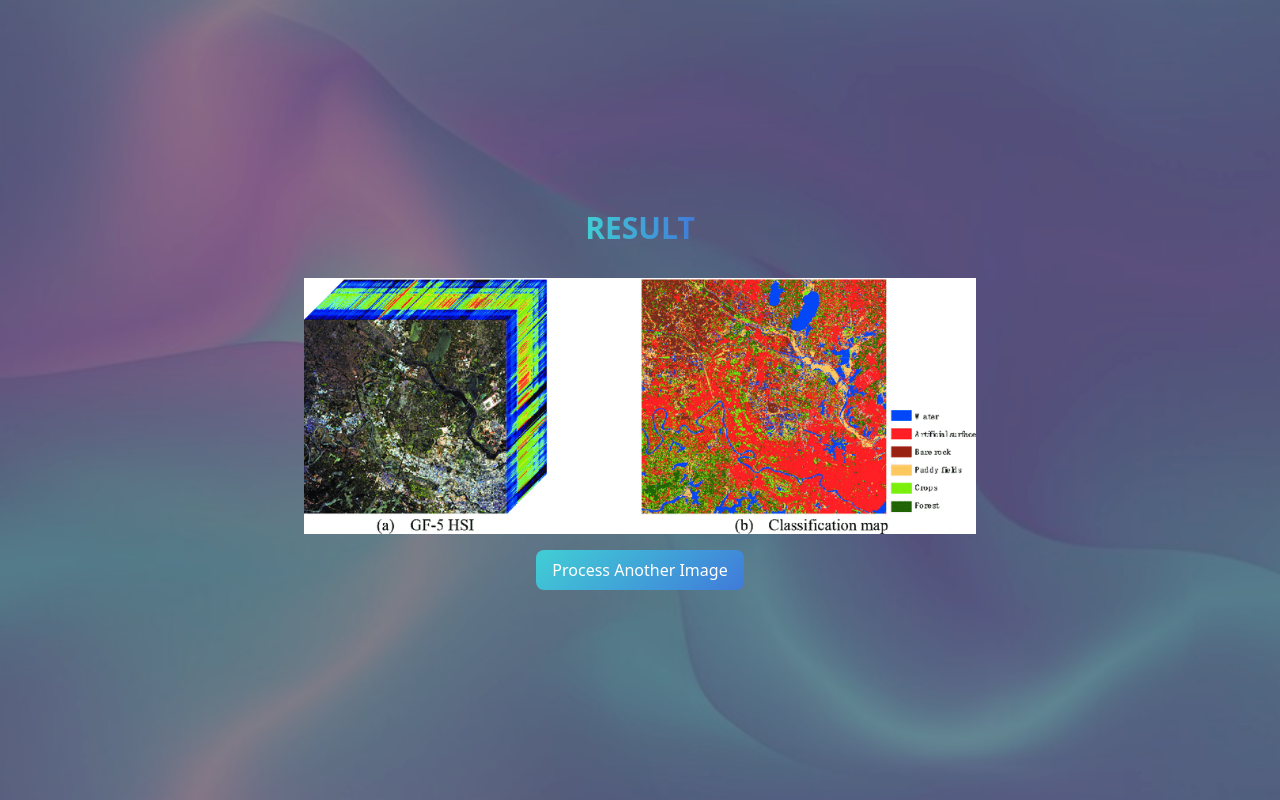
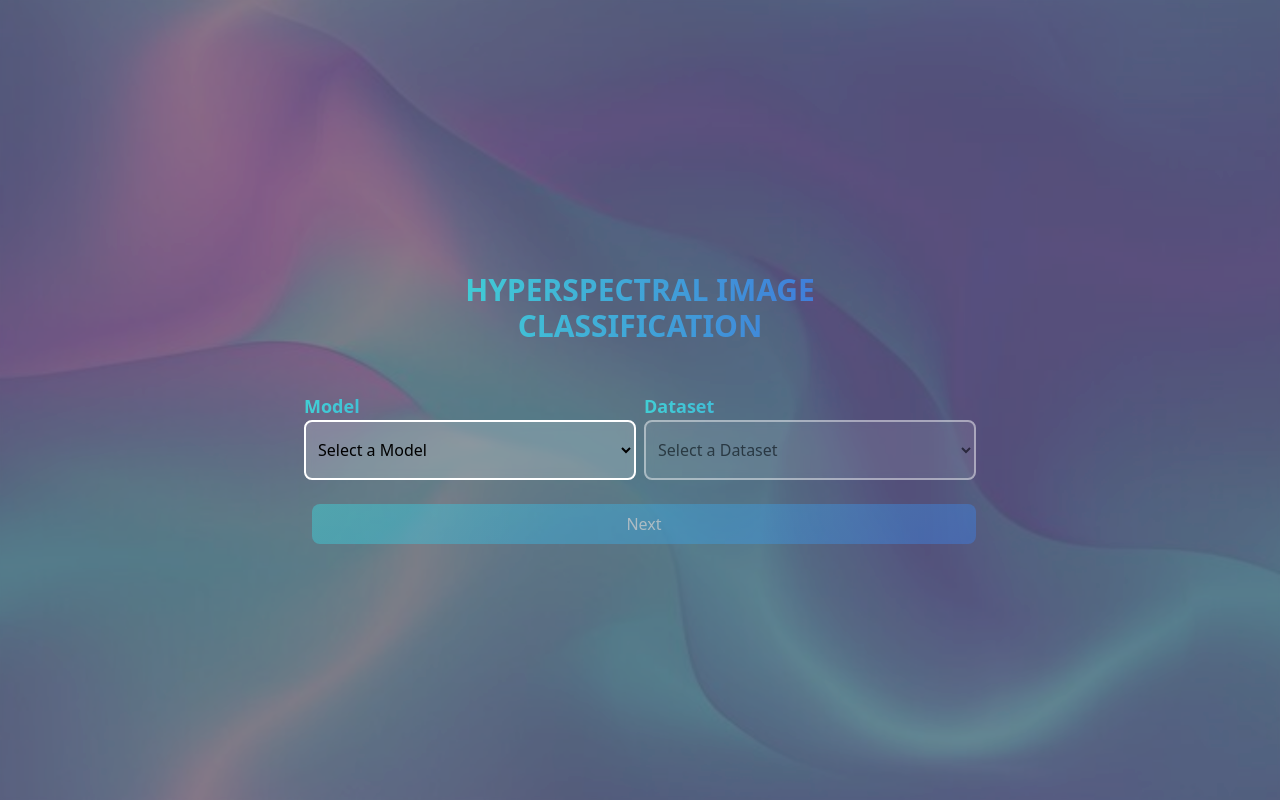
Before and after one commit to devjsrana/hyperspectral-image-classification, a React (Vite) app: page / in a window 1280 px wide. Built offline with nearby package versions, Linux system fonts and the light colour scheme.

Commit message:
Add ModelDatasetSelector component and update Result and ModelSelectorPage

```diff
--- a/src/App.tsx
+++ b/src/App.tsx
@@ -3,12 +3,18 @@ import Result from "./components/Result";
 import ModelSelectorPage from "./pages/ModelSelectorPage";
 
 function App() {
-  const [resultImage, setResultImage] = useState<string | undefined>("test");
+  const [resultImage, setResultImage] = useState<string | undefined>(undefined);
+
+  console.log(resultImage);
 
   return (
     <>
       {resultImage ? (
-        <Result onClear={() => setResultImage(undefined)} />
+        <Result
+          onClear={() => setResultImage(undefined)}
+          inputImage={resultImage}
+          resultImage={resultImage}
+        />
       ) : (
         <ModelSelectorPage onSubmit={setResultImage} />
       )}
--- /dev/null
+++ b/src/components/ModelDatasetSelector.tsx
@@ -0,0 +1,57 @@
+import SelectCard from "./SelectCard";
+
+const modelList = [
+  {
+    id: "SVM",
+    name: "SVM",
+    description: "SVM",
+  },
+  {
+    id: "3D_CNN",
+    name: "3D CNN",
+    description: "3D CNN",
+  },
+];
+const datasetList = [
+  {
+    id: "Indian_Pine",
+    name: "Indian Pine",
+    description: "Indian Pine",
+  },
+  {
+    id: "xyz",
+    name: "xyz",
+    description: "xyz",
+  },
+];
+
+type Props = {
+  onSelectModel: (id: string) => void;
+  onSelectDataset: (id: string) => void;
+  selectedModel: string | null;
+  selectedDataset: string | null;
+};
+
+const ModelDatasetSelector = (props: Props) => {
+  return (
+    <div className="grid grid-cols-1 md:grid-cols-2 gap-2">
+      <SelectCard
+        title="Model"
+        options={modelList}
+        value={props.selectedModel || undefined}
+        onSelect={props.onSelectModel}
+        placeholder="Select a Model"
+      />
+      <SelectCard
+        title="Dataset"
+        options={datasetList}
+        value={props.selectedDataset || undefined}
+        onSelect={props.onSelectDataset}
+        placeholder="Select a Dataset"
+        disabled={!props.selectedModel}
+      />
+    </div>
+  );
+};
+
+export default ModelDatasetSelector;
--- a/src/components/Result.tsx
+++ b/src/components/Result.tsx
@@ -1,6 +1,8 @@
 import { resultImage } from "../constants/images";
 type Props = {
   onClear?: () => void;
+  resultImage?: string;
+  inputImage?: string;
 };
 
 const Result = (props: Props) => {
@@ -9,7 +11,32 @@ const Result = (props: Props) => {
       <h1 className="text-xl sm:text-3xl font-bold text-center mx-auto mb-8 uppercase text-gradient">
         Result
       </h1>
-      <img src={resultImage} alt="" className="w-full max-w-2xl" />
+      <div className="grid md:grid-cols-2 gap-4">
+        <div>
+          <img
+            src={props.inputImage || resultImage}
+            alt=""
+            className="w-full max-w-2xl"
+          />
+          <p className="text-center md:text-xl">Input Image</p>
+        </div>
+        <div>
+          <img
+            src={props.resultImage || resultImage}
+            alt=""
+            className="w-full max-w-2xl"
+          />
+          <p className="text-center text-xl">Output Image</p>
+        </div>
+      </div>
+      <div className="text-center">
+        <div>
+          Accuracy: <span>95%</span>
+        </div>
+        <div>
+          Total response time: <span>20s</span>
+        </div>
+      </div>
 
       <button className="btn btn-gradient  mt-4" onClick={props.onClear}>
         Process Another Image
--- /dev/null
+++ b/src/components/SelectCard.tsx
@@ -0,0 +1,41 @@
+type Props = {
+  options: {
+    id: string;
+    name: string;
+    description: string;
+  }[];
+  title: string;
+  onSelect?: (value: string) => void;
+  value?: string;
+  placeholder?: string;
+  disabled?: boolean;
+};
+
+const SelectCard = (props: Props) => {
+  return (
+    <div className="w-full grid">
+      <h2 className="text-lg font-bold text-gradient">{props.title}</h2>
+      <select
+        value={props.value}
+        className={`selector-card outline-none !px-2 ${
+          props.disabled && "opacity-50"
+        }`}
+        onChange={(e) => {
+          if (props.onSelect) {
+            props.onSelect(e.target.value);
+          }
+        }}
+        disabled={props.disabled}
+      >
+        <option value={""}>{props.placeholder}</option>
+        {props.options.map((item) => (
+          <option key={item.id} value={item.id} className="w-full ">
+            {item.name}
+          </option>
+        ))}
+      </select>
+    </div>
+  );
+};
+
+export default SelectCard;
--- a/src/components/Upload.tsx
+++ b/src/components/Upload.tsx
@@ -10,6 +10,7 @@ const Upload = (props: Props) => {
 
   const handleFileChange = (e: React.ChangeEvent<HTMLInputElement>) => {
     const file = e.target.files?.[0];
+
     if (file) {
       props.setSelectedImage(URL.createObjectURL(file));
     }
--- a/src/pages/ModelSelectorPage.tsx
+++ b/src/pages/ModelSelectorPage.tsx
@@ -1,11 +1,11 @@
 import { useState } from "react";
-import DataSetSelector from "../components/DataSetSelector";
-import ModelSelector from "../components/ModelSelector";
 import { cn } from "../lib/utils";
 import Upload from "../components/Upload";
+import ModelDatasetSelector from "../components/ModelDatasetSelector";
 
 type Props = {
   onSubmit: (resultImage?: string) => void;
+  onImageUpload?: (image: string) => void;
 };
 
 const ModelSelectorPage = (props: Props) => {
@@ -16,11 +16,11 @@ const ModelSelectorPage = (props: Props) => {
   const [isSubmitting, setIsSubmitting] = useState(false);
 
   const handleNext = () => {
-    if (step === 3) {
+    if (step === 2) {
       setIsSubmitting(true);
       setTimeout(() => {
         setIsSubmitting(false);
-        props.onSubmit("https://via.placeholder.com/500");
+        props.onSubmit(selectedImage);
       }, 2000);
     } else {
       setStep(step + 1);
@@ -33,12 +33,14 @@ const ModelSelectorPage = (props: Props) => {
     }
   };
 
+  // const isNextDisabled =
+  //   step === 1
+  //     ? selectedDataset === null
+  //     : step === 2
+  //     ? selectedModel === null
+  //     : selectedImage === undefined;
   const isNextDisabled =
-    step === 1
-      ? selectedDataset === null
-      : step === 2
-      ? selectedModel === null
-      : selectedImage === undefined;
+    !selectedDataset || !selectedModel || (step === 2 && !selectedImage);
 
   if (isSubmitting) {
     return (
@@ -55,24 +57,31 @@ const ModelSelectorPage = (props: Props) => {
   return (
     <div className="min-h-dvh w-full flex justify-center items-center py-8 px-4">
       <div className="w-full max-w-2xl overflow-hidden">
+        {/* <h1 className="text-xl sm:text-3xl font-bold text-center mx-auto mb-8 uppercase text-gradient max-w-sm py-4">
+          Select a {step === 1 ? "dataset" : step === 2 ? "model" : "image"}
+        </h1> */}
         <h1 className="text-xl sm:text-3xl font-bold text-center mx-auto mb-8 uppercase text-gradient max-w-sm py-4">
-          Select a {step === 1 ? "dataset" : step === 2 ? "model" : "image"}
+          Hyperspectral Image Classification
         </h1>
         {step === 1 && (
-          <DataSetSelector
-            selectedDataset={selectedDataset}
-            onSelect={setSelectedDataset}
-          />
+          <>
+            <ModelDatasetSelector
+              selectedDataset={selectedDataset}
+              onSelectDataset={setSelectedDataset}
+              selectedModel={selectedModel}
+              onSelectModel={setSelectedModel}
+            />
+          </>
         )}
 
-        {step === 2 && (
+        {/* {step === 2 && (
           <ModelSelector
             selectedModel={selectedModel}
             onSelect={setSelectedModel}
           />
-        )}
+        )} */}
 
-        {step === 3 && (
+        {step === 2 && (
           <Upload
             selectedImage={selectedImage}
             setSelectedImage={setSelectedImage}
```
